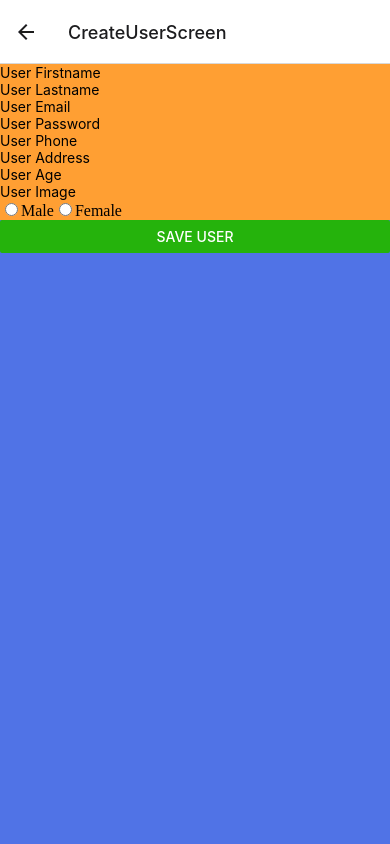
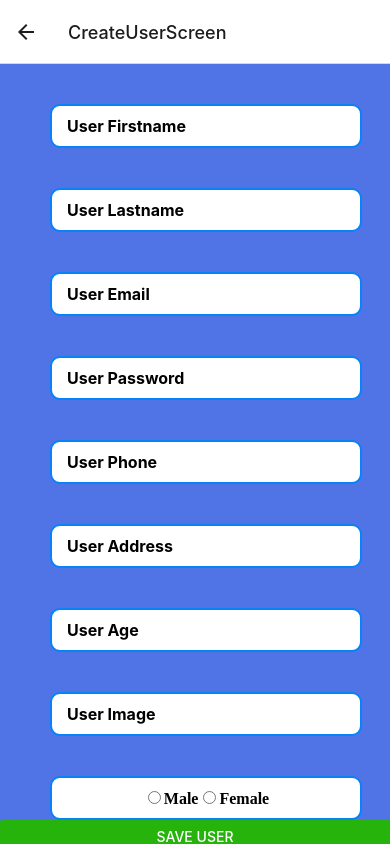
Before and after one commit to CesarCejaC/miApp-BDCN, a React Native app in the folder miApp-BDCN/: screen /CreateUserScreen in a window 390 px wide. Built offline with nearby package versions, Linux system fonts and the light colour scheme; no server answers; the database is empty.

Commit message:
funciona login

```diff
--- a/miApp-BDCN/App.js
+++ b/miApp-BDCN/App.js
@@ -12,7 +12,7 @@ const Stack = createNativeStackNavigator()
 function MyStack() {
     return (
         <Stack.Navigator>
-            {/* <Stack.Screen name="LoginScreen" options={{headerShown:false}} component={LoginScreen}/> */}
+            <Stack.Screen name="LoginScreen" options={{headerShown:false}} component={LoginScreen}/>
             <Stack.Screen name="UsersList" options={{headerShown:false}} component={UsersList}/>
             <Stack.Screen name="CreateUserScreen" component={CreateUserScreen}/>
             <Stack.Screen name="UserDetailScreen" component={UserDetailScreen}/>
--- a/miApp-BDCN/screens/CreateUserScreen.js
+++ b/miApp-BDCN/screens/CreateUserScreen.js
@@ -157,9 +157,24 @@ const styles = StyleSheet.create({
         backgroundColor: '#5073E6',
     },
     inputs:{
-        backgroundColor:'#FF9F33'
+        backgroundColor:'#fff',
+        width: '80%',
+        justifyContent: 'center',
+        alignItems: 'center',
+        paddingHorizontal: 15,
+        paddingVertical: 10,
+        borderRadius: 10,
+        marginTop: 40,
+        marginLeft: 50,
+        padding: 15,
+        borderRadius: 10,
+        borderColor: '#0782F9',
+        borderWidth: 2,
+        color: '#000000',
+        fontWeight: '700',
+        fontSize: 16,
+    },
 
-    },
 }
 )
 
--- a/miApp-BDCN/screens/LoginScreen.js
+++ b/miApp-BDCN/screens/LoginScreen.js
@@ -1,14 +1,17 @@
-import { useEffect } from "react"
-import { KeyboardAvoidingView, TextInput, TouchableOpacity } from "react-native"
+import { useNavigation } from '@react-navigation/core';
+import React, { useEffect, useState } from "react"
+import { Text, KeyboardAvoidingView, StyleSheet, TextInput, TouchableOpacity, View } from "react-native"
+import { auth } from '../database/firebaseLogin';
 
-const Login = () => {
+
+const LoginScreen = () => {
     const [email, setEmail] = useState('')
     const [password, setPassword] = useState('')
 
     const navigation = useNavigation()
 
     useEffect(() => {
-        const unsubscribe = auth.onAuthStataeChanged(user =>{
+        const unsubscribe = auth.onAuthStateChanged(user =>{
         if(user){
             navigation.navigate("UsersList")
         }
@@ -25,6 +28,7 @@ const Login = () => {
         })
         .catch(error => alert (error.message))
     }
+
     const handleLogin = () =>{
         auth
             .signInWithEmailAndPassword(email, password)
@@ -34,9 +38,13 @@ const Login = () => {
             })
             .catch(error => alert (error.message))
     }
+
     return(
-        <KeyboardAvoidingView style={styles.container} behavior="padding">
-            <View style={styles.inputcontainer}>
+        <KeyboardAvoidingView
+            style={styles.container}
+            behavior="padding">
+            <View
+                style={styles.inputcontainer}>
                 <TextInput
                     palceholder="Email"
                     value={email}
@@ -51,64 +59,72 @@ const Login = () => {
                     secureTextEntry
                 />
             </View>
-            <View style={styles.buttonContainer}>
-                <TouchableOpacity onPress={handleLogin} style={styles.button}>
-                    <Text style={styles.buttonText}>Login</Text>
+            <View
+                style={styles.buttonContainer}>
+                <TouchableOpacity
+                    onPress={handleLogin}
+                    style={styles.button}>
+                    <Text
+                        style={styles.buttonText}>Login
+                    </Text>
                 </TouchableOpacity>
 
-                <TouchableOpacity onPress={handleSignUp} style={[styles.button, styles.buttonOutline]}>
-                    <Text style={styles.buttonOutLineText}>Register</Text>
+                <TouchableOpacity
+                    onPress={handleSignUp}
+                    style={[styles.button, styles.buttonOutline]}>
+                    <Text
+                        style={styles.buttonOutLineText}>Register
+                    </Text>
                 </TouchableOpacity>
             </View>
         </KeyboardAvoidingView>
     )
 }
+export default LoginScreen
 
-// const styles = StyleSheet.create({
-//     container: {
-//         felx: 1,
-//         justifyContent: 'center',
-//         alignItems: 'center'
-//     },
-//     input: {
-//         backgroundColor: 'white',
-//         paddingHorizontal:15,
-//         paddingVertical: 10,
-//         borderRadius: 10,
-//         marginTop: 5
-//     },
-//     inputcontainer: {
-//         width: '80%'
-//     },
-//     button: {
-//         backgroundColor:'#46C2E0',
-//         width:200,
-//         padding:15,
-//         borderRadius:10,
-//         alignItems: 'center'
-//     },
-//     buttonText: {
-//         colro:'white',
-//         fonWeight:'700',
-//         fontSize: 16
-//     },
-//     buttoncontainer: {
-//         width:'60%',
-//         justifyContent: 'center',
-//         alignItems: 'center',
-//         marginTop: 40
-//     },
-//     buttonOutLine: {
-//         backgroundColor: 'white',
-//         marginTop: 5,
-//         borderColor: '#46C2E0',
-//         borderWidth: 2
-//     },
-//     buttonOutLineText: {
-//         color: '#46C2E0',
-//         fontWeight:'700',
-//         fontSize:16
-//     }
-// })
-
-export default Login
+const styles = StyleSheet.create({
+    container: {
+        flex: 1,
+        justifyContent: 'center',
+        alignItems: 'center',
+      },
+      inputContainer: {
+        width: '80%'
+      },
+      input: {
+        backgroundColor: 'white',
+        paddingHorizontal: 15,
+        paddingVertical: 10,
+        borderRadius: 10,
+        marginTop: 5,
+      },
+      buttonContainer: {
+        width: '60%',
+        justifyContent: 'center',
+        alignItems: 'center',
+        marginTop: 40,
+      },
+      button: {
+        backgroundColor: '#0782F9',
+        width: '100%',
+        padding: 15,
+        borderRadius: 10,
+        alignItems: 'center',
+      },
+      buttonOutline: {
+        backgroundColor: 'white',
+        marginTop: 5,
+        borderColor: '#0782F9',
+        borderWidth: 2,
+      },
+      buttonText: {
+        color: 'white',
+        fontWeight: '700',
+        fontSize: 16,
+      },
+      buttonOutlineText: {
+        color: '#0782F9',
+        fontWeight: '700',
+        fontSize: 16,
+      },
+})
--- a/miApp-BDCN/screens/UserDetailScreen.js
+++ b/miApp-BDCN/screens/UserDetailScreen.js
@@ -8,7 +8,7 @@ import {
 import { TextInput } from 'react-native-gesture-handler';
 import firebase from '../database/firebase';
 import { StyleSheet } from 'react-native-web';
-import { fonts } from 'react-native-elements/dist/config';
+
 
 const UserDetailScreen = (props) => {
     const initialState = {
```
Lines whose indentation alone changed are shown as unchanged.
